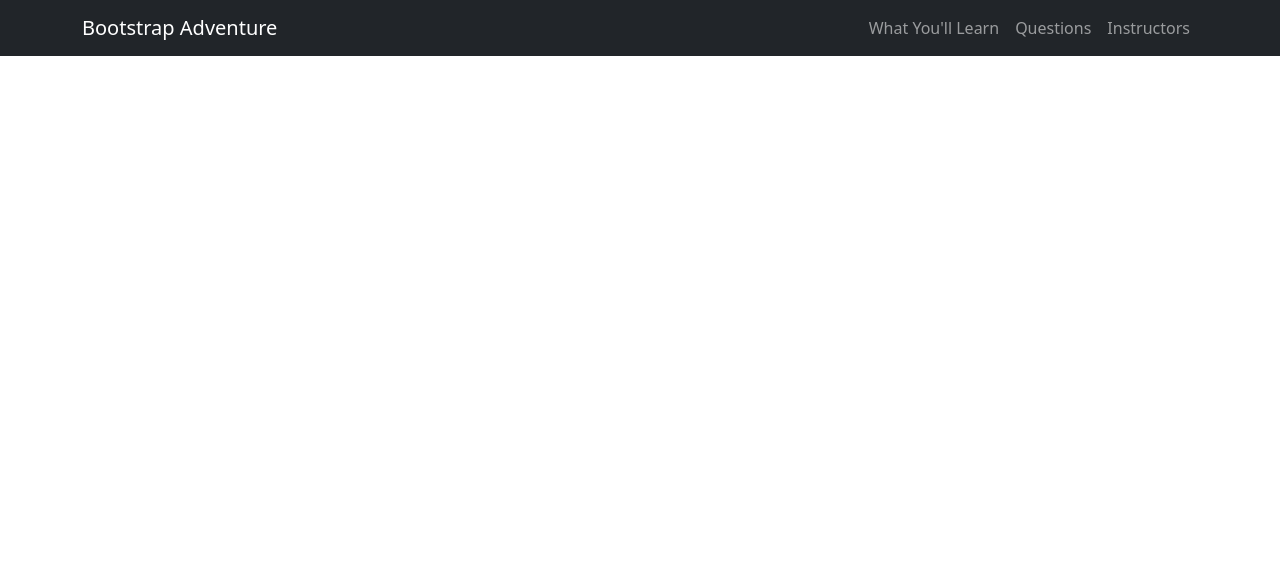
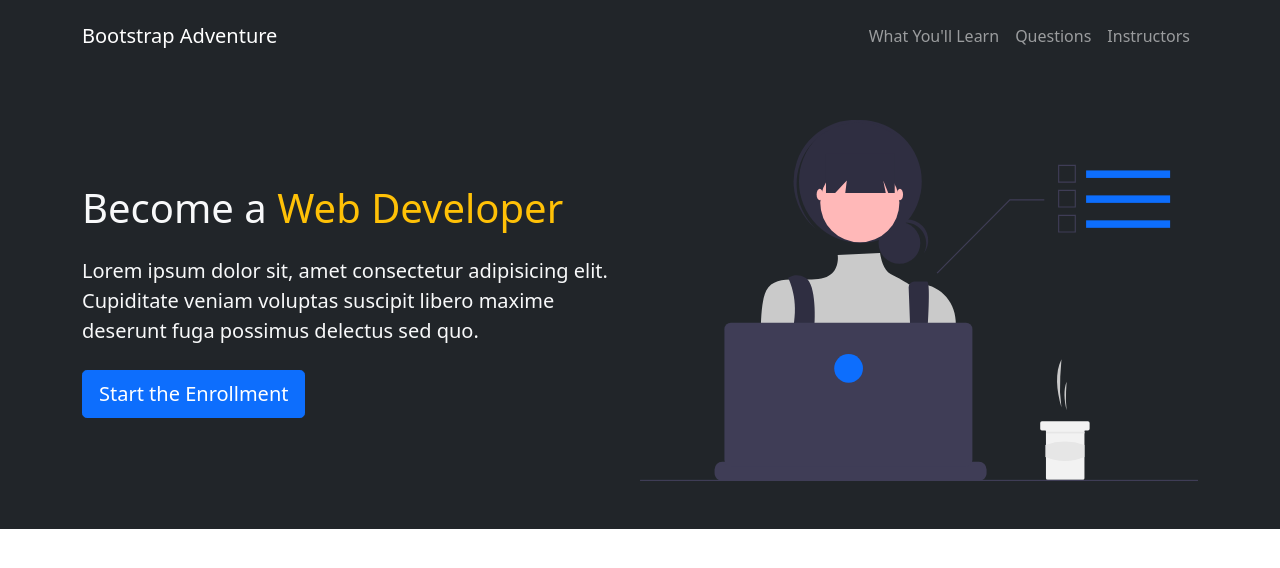
Before and after one commit to yusufisbilir/Bootstrap-Adventure, a plain HTML site: page index.html in a window 1280 px wide. Drawn offline with nearby package versions, Linux system fonts and the light colour scheme.

Commit message:
Complete showcase section. Add padding to navbar.

```diff
--- a/index.html
+++ b/index.html
@@ -16,7 +16,7 @@
 <body>
 
     <!-- Navbar -->
-    <nav class="navbar navbar-expand-lg bg-dark navbar-dark">
+    <nav class="navbar navbar-expand-lg bg-dark navbar-dark py-3">
         <div class="container">
             <a href="#" class="navbar-brand">Bootstrap Adventure</a>
 
@@ -40,6 +40,24 @@
         </div>
     </nav>
 
+    <!-- Showcase -->
+    <section class="bg-dark text-light p-5 text-center text-sm-start">
+        <div class="container">
+            <!-- flexbox -->
+            <div class="d-sm-flex align-items-center justify-content-between">
+                <div>
+                    <h1>Become a <span class="text-warning">Web Developer</span></h1>
+
+                    <p class="lead my-4">Lorem ipsum dolor sit, amet consectetur adipisicing elit. Cupiditate veniam voluptas suscipit libero maxime deserunt fuga possimus delectus sed quo.</p>
+
+                    <button class="btn btn-primary btn-lg">Start the Enrollment</button>
+                </div>
+
+                <img src="img/showcase.svg" class="img-fluid w-50 d-none d-sm-block" alt="showcase">
+            </div>
+        </div>
+    </section>
+
     <!-- Bootstrap -->
     <script src="https://cdn.jsdelivr.net/npm/bootstrap@5.0.2/dist/js/bootstrap.bundle.min.js" integrity="sha384-MrcW6ZMFYlzcLA8Nl+NtUVF0sA7MsXsP1UyJoMp4YLEuNSfAP+JcXn/tWtIaxVXM" crossorigin="anonymous"></script>
 </body>
```
